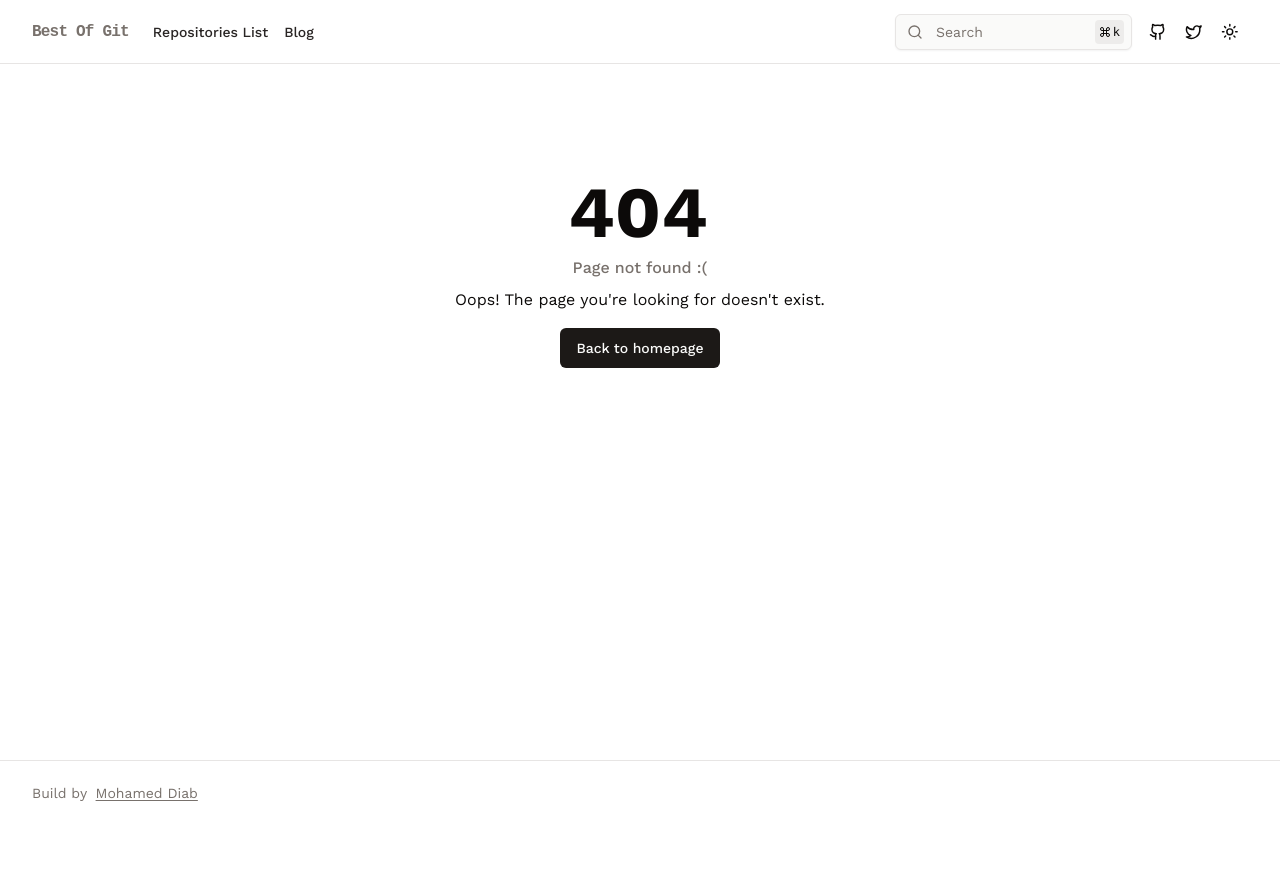
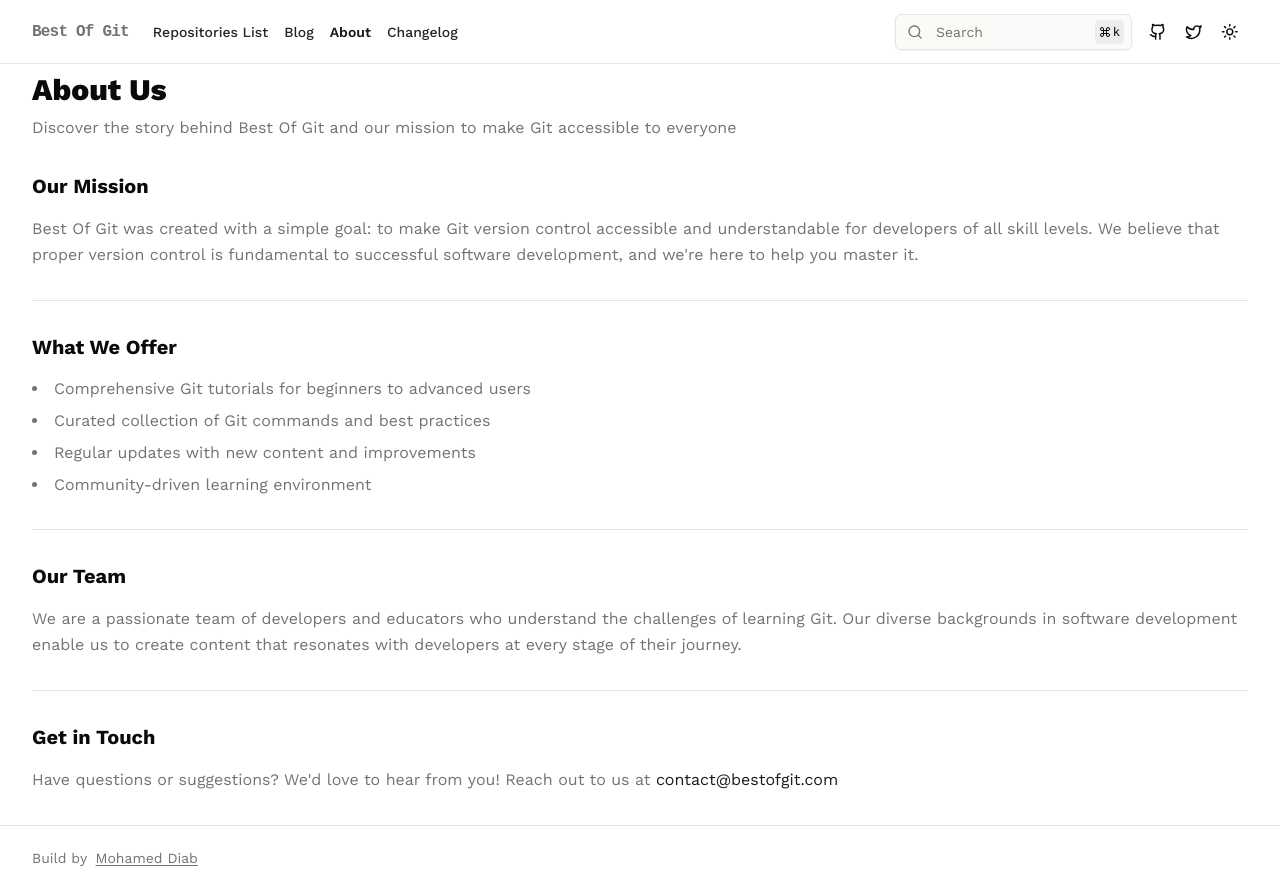
Before and after one commit to crfdiab/bestofgit, a Next.js app: page /about-us in a window 1280 px wide. Before the commit this address had no page. Before the commit the page ends 824 px from the top, so only its background shows below. Built offline with nearby package versions, Linux system fonts and the light colour scheme.

Commit message:
Some Enhancements

```diff
--- /dev/null
+++ b/app/about-us/page.tsx
@@ -0,0 +1,74 @@
+import { Metadata } from "next";
+
+export const metadata: Metadata = {
+  title: "About Us | Best Of Git",
+  description: "Learn more about Best Of Git and our mission to simplify Git learning",
+  alternates: {
+    canonical: "/about-us",
+  },
+};
+
+export default function AboutUsPage() {
+  return (
+    <div className="w-full mx-auto flex flex-col gap-1 sm:min-h-[91vh] min-h-[88vh] pt-2">
+      <div className="mb-7 flex flex-col gap-2">
+        <h1 className="text-3xl font-extrabold">About Us</h1>
+        <p className="text-muted-foreground">
+          Discover the story behind Best Of Git and our mission to make Git accessible to everyone
+        </p>
+      </div>
+
+      <div className="space-y-8">
+        {/* Our Mission */}
+        <div className="border-b pb-8">
+          <div className="flex items-center gap-2 mb-4">
+            <h2 className="text-xl font-bold">Our Mission</h2>
+          </div>
+          <p className="text-muted-foreground leading-relaxed">
+            Best Of Git was created with a simple goal: to make Git version control accessible and
+            understandable for developers of all skill levels. We believe that proper version control
+            is fundamental to successful software development, and we're here to help you master it.
+          </p>
+        </div>
+
+        {/* What We Offer */}
+        <div className="border-b pb-8">
+          <div className="flex items-center gap-2 mb-4">
+            <h2 className="text-xl font-bold">What We Offer</h2>
+          </div>
+          <ul className="list-disc list-inside space-y-2 text-muted-foreground">
+            <li>Comprehensive Git tutorials for beginners to advanced users</li>
+            <li>Curated collection of Git commands and best practices</li>
+            <li>Regular updates with new content and improvements</li>
+            <li>Community-driven learning environment</li>
+          </ul>
+        </div>
+
+        {/* Our Team */}
+        <div className="border-b pb-8">
+          <div className="flex items-center gap-2 mb-4">
+            <h2 className="text-xl font-bold">Our Team</h2>
+          </div>
+          <p className="text-muted-foreground leading-relaxed">
+            We are a passionate team of developers and educators who understand the challenges of
+            learning Git. Our diverse backgrounds in software development enable us to create
+            content that resonates with developers at every stage of their journey.
+          </p>
+        </div>
+
+        {/* Contact Us */}
+        <div className="pb-8">
+          <div className="flex items-center gap-2 mb-4">
+            <h2 className="text-xl font-bold">Get in Touch</h2>
+          </div>
+          <p className="text-muted-foreground leading-relaxed">
+            Have questions or suggestions? We'd love to hear from you! Reach out to us at{' '}
+            <a href="mailto:contact@bestofgit.com" className="text-primary hover:underline">
+              contact@bestofgit.com
+            </a>
+          </p>
+        </div>
+      </div>
+    </div>
+  );
+}
--- a/app/blog/page.tsx
+++ b/app/blog/page.tsx
@@ -7,6 +7,7 @@
 
 export const metadata: Metadata = {
   title: "Blog | Best Of Git",
+  description: "All Related Information About Git, Latest News, Tutorials, and More.",
   alternates: {
     canonical: "/blog",
   },
--- /dev/null
+++ b/app/changelog/page.tsx
@@ -0,0 +1,66 @@
+import { Metadata } from "next";
+
+export const metadata: Metadata = {
+  title: "Changelog | Best Of Git",
+  description: "Track all updates and improvements to Best Of Git",
+  alternates: {
+    canonical: "/changelog",
+  },
+};
+
+export default function ChangelogPage() {
+  return (
+    <div className="w-full mx-auto flex flex-col gap-1 sm:min-h-[91vh] min-h-[88vh] pt-2">
+      <div className="mb-7 flex flex-col gap-2">
+        <h1 className="text-3xl font-extrabold">Changelog</h1>
+        <p className="text-muted-foreground">
+          Keep track of all updates and improvements to Best Of Git
+        </p>
+      </div>
+
+      <div className="space-y-8">
+        {/* Version 1.2.0 */}
+        <div className="border-b pb-8">
+          <div className="flex items-center gap-2 mb-4">
+            <h2 className="text-xl font-bold">Version 1.2.0</h2>
+            <span className="text-sm text-muted-foreground">March 20, 2024</span>
+          </div>
+          <ul className="list-disc list-inside space-y-2">
+            <li>Added comprehensive Git tutorials section</li>
+            <li>Improved search functionality with better results</li>
+            <li>Enhanced mobile responsiveness across all pages</li>
+            <li>Fixed various UI bugs and improved performance</li>
+          </ul>
+        </div>
+
+        {/* Version 1.1.0 */}
+        <div className="border-b pb-8">
+          <div className="flex items-center gap-2 mb-4">
+            <h2 className="text-xl font-bold">Version 1.1.0</h2>
+            <span className="text-sm text-muted-foreground">March 10, 2024</span>
+          </div>
+          <ul className="list-disc list-inside space-y-2">
+            <li>Introduced new blog section</li>
+            <li>Added dark mode support</li>
+            <li>Implemented user authentication</li>
+            <li>Added comment system for blog posts</li>
+          </ul>
+        </div>
+
+        {/* Version 1.0.0 */}
+        <div className="border-b pb-8">
+          <div className="flex items-center gap-2 mb-4">
+            <h2 className="text-xl font-bold">Version 1.0.0</h2>
+            <span className="text-sm text-muted-foreground">March 1, 2024</span>
+          </div>
+          <ul className="list-disc list-inside space-y-2">
+            <li>Initial release of Best Of Git</li>
+            <li>Basic Git command documentation</li>
+            <li>Responsive design implementation</li>
+            <li>Search functionality</li>
+          </ul>
+        </div>
+      </div>
+    </div>
+  );
+}
--- a/app/page.tsx
+++ b/app/page.tsx
@@ -6,14 +6,6 @@
 export default function Home() {
   return (
     <div className="flex sm:min-h-[91vh] min-h-[88vh] flex-col items-center justify-center text-center px-2 py-8">
-      <Link
-        href="https://github.com/nisabmohd/Aria-Docs"
-        target="_blank"
-        className="mb-5 sm:text-lg flex items-center gap-2 underline underline-offset-4"
-      >
-        Follow along on GitHub{" "}
-        <MoveUpRightIcon className="w-4 h-4 font-extrabold" />
-      </Link>
       <h1 className="text-3xl font-bold mb-4 sm:text-7xl">
       Best GitHub Repositories Directory
       </h1>
--- a/components/leftbar.tsx
+++ b/components/leftbar.tsx
@@ -8,7 +8,6 @@
 import { Logo, NavMenu } from "./navbar";
 import { Button } from "./ui/button";
 import { AlignLeftIcon } from "lucide-react";
-import { FooterButtons } from "./footer";
 import { DialogTitle } from "./ui/dialog";
 import DocsMenu from "./docs-menu";
 
@@ -44,9 +43,6 @@
           <div className="mx-2 px-5">
             <DocsMenu isSheet />
           </div>
-          <div className="p-6 pb-4 flex gap-2.5">
-            <FooterButtons />
-          </div>
         </div>
       </SheetContent>
     </Sheet>
--- a/components/navbar.tsx
+++ b/components/navbar.tsx
@@ -16,6 +16,14 @@
   {
     title: "Blog",
     href: "/blog",
+  },
+  {
+    title: "About",
+    href: "/about-us",
+  },
+  {
+    title: "Changelog",
+    href: "/changelog",
   },
 ];
 
@@ -40,7 +48,7 @@
             <Search />
             <div className="flex ml-2.5 sm:ml-0">
               <Link
-                href="https://github.com/nisabmohd/NexDocs"
+                href="https://github.com/crfdiab/bestofgit"
                 className={buttonVariants({ variant: "ghost", size: "icon" })}
               >
                 <GithubIcon className="h-[1.1rem] w-[1.1rem]" />
```
Also changed, not shown: 1 other file (tests, documents, lock files or other folders).
